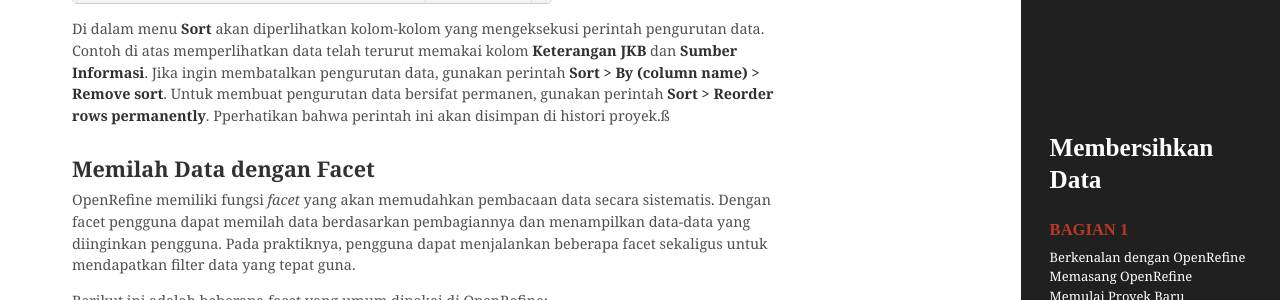
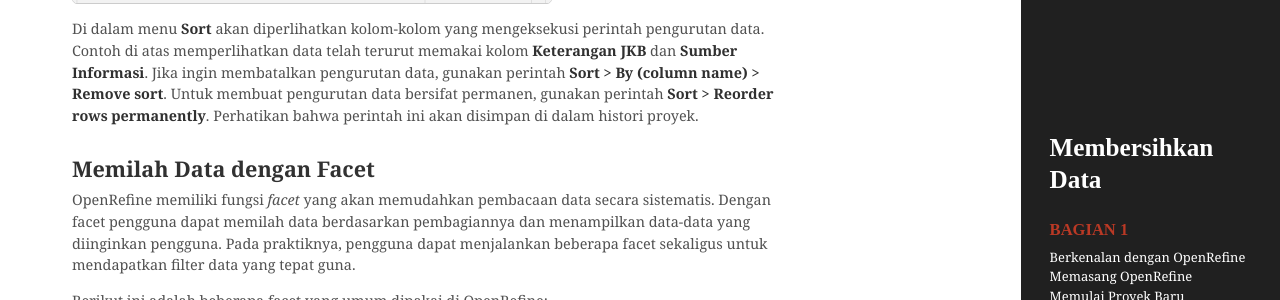
Before and after one commit to OpenDataLabJakarta/trainings, a Jekyll site: the page built from cleaning/index.html, in a window 1280 px wide and 900 px high, scrolled down 5892 px. Shown: the part 154-454 px from the top of the window. Built offline with Jekyll 4.4.1, drawn with Linux system fonts in a browser that asks for light colours; some web fonts are replaced.

Commit message:
Fix typo

```diff
--- a/_includes/modules/cleaning/2.1-sorting-data.md
+++ b/_includes/modules/cleaning/2.1-sorting-data.md
@@ -20,4 +20,4 @@
 
 ![sortpermanent]({{ site.url }}public/img/sorting-data-02.png)
 
-Di dalam menu **Sort** akan diperlihatkan kolom-kolom yang mengeksekusi perintah pengurutan data. Contoh di atas memperlihatkan data telah terurut memakai kolom **Keterangan JKB** dan **Sumber Informasi**. Jika ingin membatalkan pengurutan data, gunakan perintah **Sort > By (column name) > Remove sort**. Untuk membuat pengurutan data bersifat permanen, gunakan perintah **Sort > Reorder rows permanently**. Pperhatikan bahwa perintah ini akan disimpan di histori proyek.ß
+Di dalam menu **Sort** akan diperlihatkan kolom-kolom yang mengeksekusi perintah pengurutan data. Contoh di atas memperlihatkan data telah terurut memakai kolom **Keterangan JKB** dan **Sumber Informasi**. Jika ingin membatalkan pengurutan data, gunakan perintah **Sort > By (column name) > Remove sort**. Untuk membuat pengurutan data bersifat permanen, gunakan perintah **Sort > Reorder rows permanently**. Perhatikan bahwa perintah ini akan disimpan di dalam histori proyek.
```
